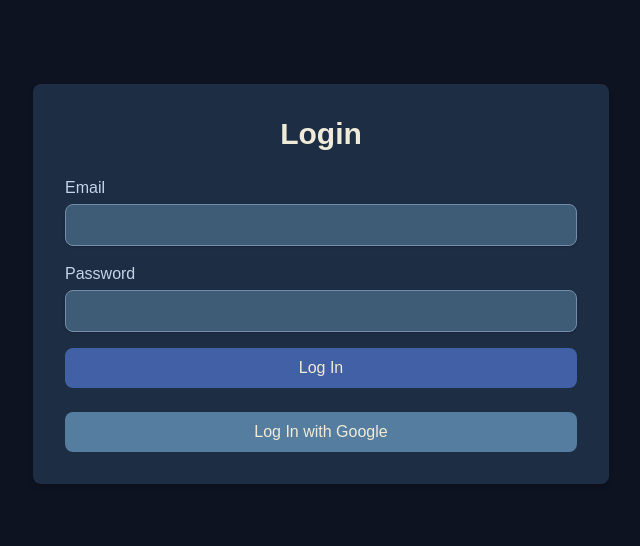
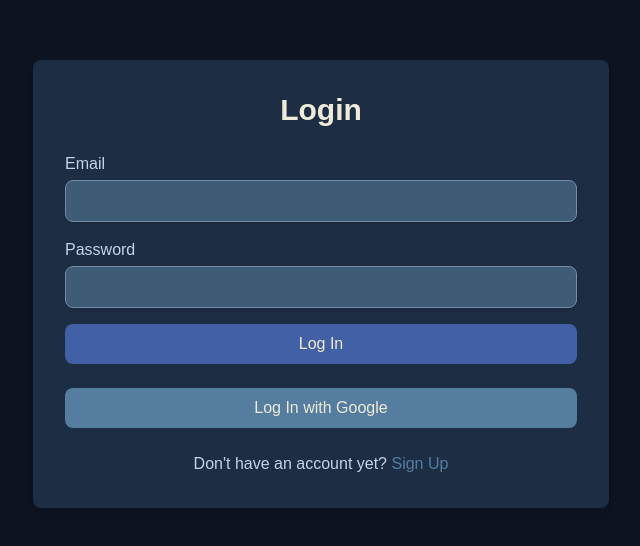
Before and after one commit to changerate/shiftlytics, a Next.js app: page /login in a window 1280 px wide. Shown: the part 116-662 px from the top of the page, without its empty margins (319-959 px from the left). Built offline with nearby package versions, Linux system fonts and the light colour scheme; no server answers.

Commit message:
Small text below login

```diff
--- a/src/app/login/components/loginpage.js
+++ b/src/app/login/components/loginpage.js
@@ -156,6 +156,21 @@ export default function LoginPage() {
             Log In with Google
           </button>
         </div>
+        <div className="mt-6 text-center">
+          <p
+            className="text-sm sm:text-base"
+            style={{ color: "#c5d3e6" }} // prussian_blue-900
+          >
+            Don't have an account yet?{" "}
+            <a
+              href="/signup"
+              className="font-medium"
+              style={{ color: "#547da0" }} // payne's_gray-600
+            >
+             Sign Up
+            </a>
+          </p>
+        </div>
       </div>
     </div>
   );
```
